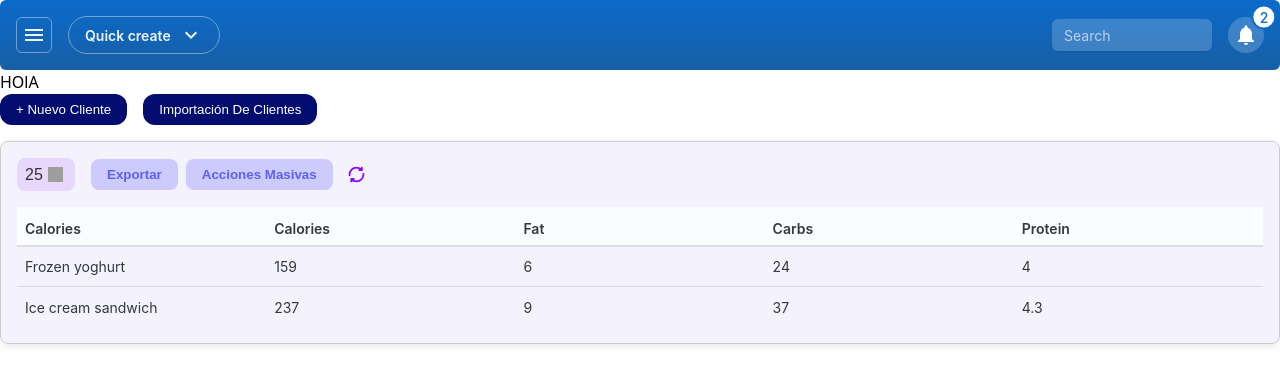
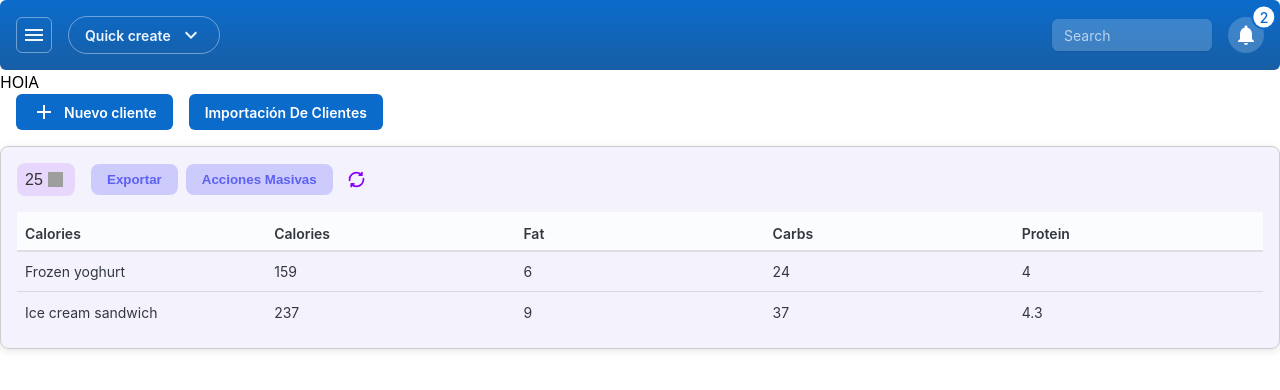
Before and after one commit to 123-edwin/CRM, a React app: page / in a window 1280 px wide. Shown: the top 390 px of the page. Built offline with nearby package versions, Linux system fonts and the light colour scheme; grey boxes are pictures that could not be loaded; the HTML template or start-up script is replaced by a standard one.

Commit message:
cambiosfer

```diff
--- a/src/pages/Client/Client.jsx
+++ b/src/pages/Client/Client.jsx
@@ -1,6 +1,9 @@
 import './Client.css';
 import refreshIcon from '/refresh.svg'; // Import the refresh icon
 import { Link } from 'react-router';
+
+import Button from '@mui/joy/Button';
+import Add from '@mui/icons-material/Add';
 
 import Table from '@mui/joy/Table';
 
@@ -8,10 +11,11 @@ export function Client() {
     return (
         <>
             <div className="options">
-                <Link to='/form'>
-                    <button className="btn-primary">+ Nuevo Cliente</button>
-                </Link>
-                <button className="btn-secondary">Importación De Clientes</button>
+            <Link to='/form'>
+            <Button startDecorator={<Add />} sx={{ ml: 2 }}> Nuevo cliente </Button>
+            </Link>
+
+            <Button size="md" color="primary"> Importación De Clientes </Button>
             </div >
 
             <section className='table-section'>
```
